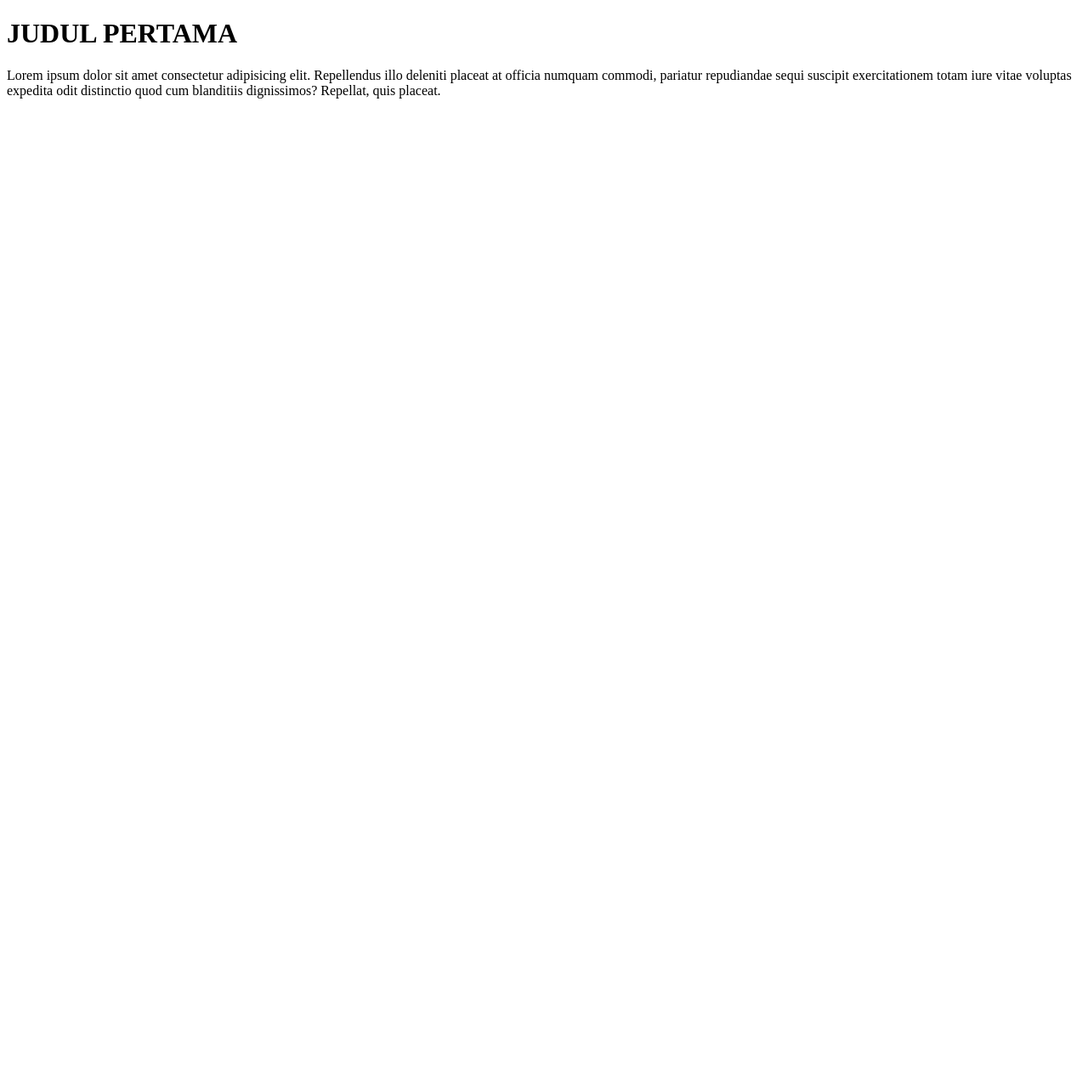
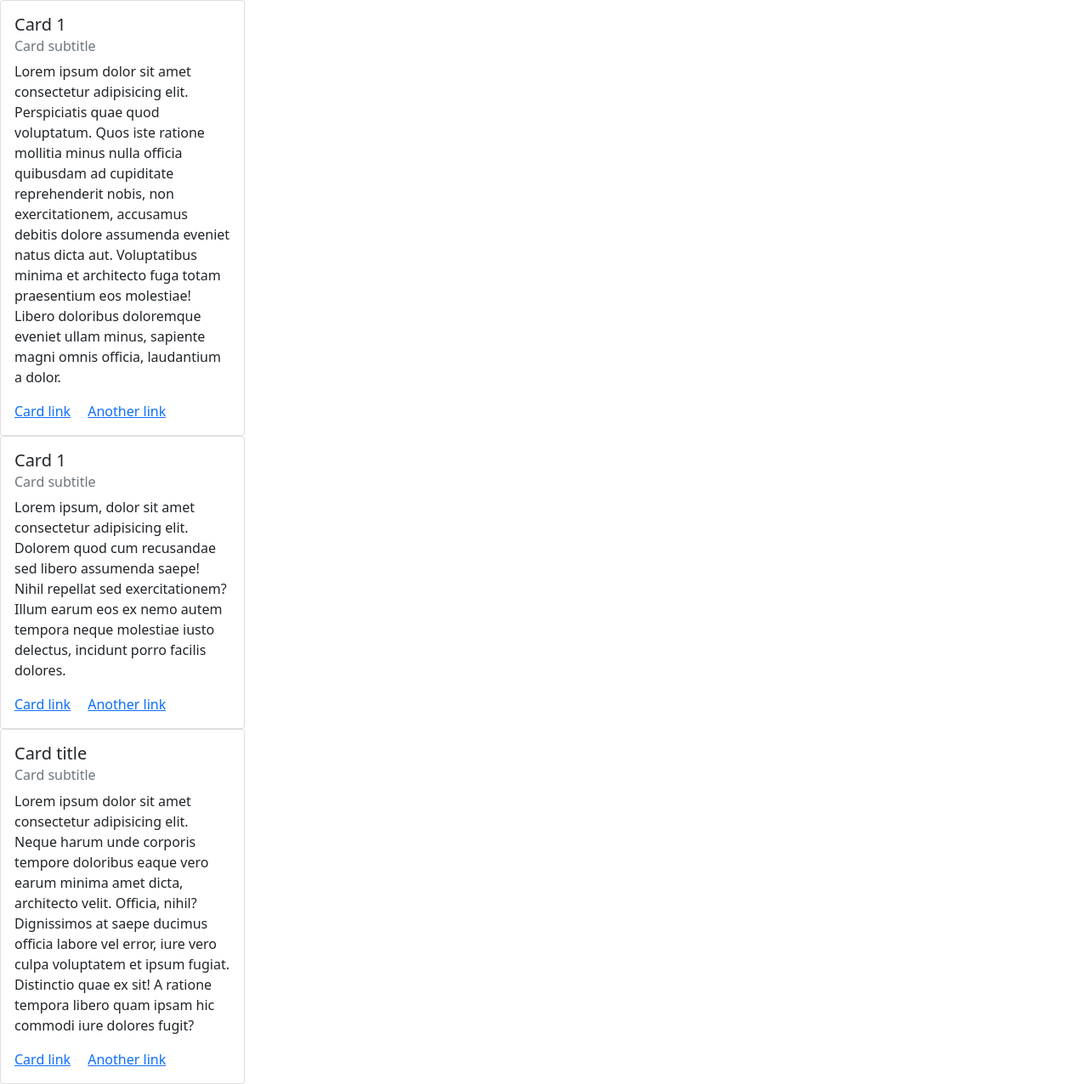
Before and after one commit to kristinargg/contoh-v, a plain HTML site: page index.html in a window 1280 px wide. Shown: the whole page at 85% size. Before the commit the page ends 800 px from the top, so only its background shows below. Drawn offline with nearby package versions, Linux system fonts and the light colour scheme.

Commit message:
update index.html

```diff
--- a/index.html
+++ b/index.html
@@ -5,14 +5,61 @@
     <meta http-equiv="X-UA-Compatible" content="IE=edge" />
     <meta name="viewport" content="width=device-width, initial-scale=1.0" />
     <title>CONTOH SEMENTARA</title>
+    <!-- CSS BOOTSTRAP -->
+    <link
+      href="https://cdn.jsdelivr.net/npm/bootstrap@5.0.2/dist/css/bootstrap.min.css"
+      rel="stylesheet"
+      integrity="sha384-EVSTQN3/azprG1Anm3QDgpJLIm9Nao0Yz1ztcQTwFspd3yD65VohhpuuCOmLASjC"
+      crossorigin="anonymous"
+    />
   </head>
   <body>
-    <h1>JUDUL PERTAMA</h1>
-    <p>
-      Lorem ipsum dolor sit amet consectetur adipisicing elit. Repellendus illo
-      deleniti placeat at officia numquam commodi, pariatur repudiandae sequi
-      suscipit exercitationem totam iure vitae voluptas expedita odit distinctio
-      quod cum blanditiis dignissimos? Repellat, quis placeat.
-    </p>
+    <div class="card" style="width: 18rem">
+      <div class="card-body">
+        <h5 class="card-title">Card 1</h5>
+        <h6 class="card-subtitle mb-2 text-muted">Card subtitle</h6>
+        <p class="card-text">
+          Lorem ipsum dolor sit amet consectetur adipisicing elit. Perspiciatis
+          quae quod voluptatum. Quos iste ratione mollitia minus nulla officia
+          quibusdam ad cupiditate reprehenderit nobis, non exercitationem,
+          accusamus debitis dolore assumenda eveniet natus dicta aut.
+          Voluptatibus minima et architecto fuga totam praesentium eos
+          molestiae! Libero doloribus doloremque eveniet ullam minus, sapiente
+          magni omnis officia, laudantium a dolor.
+        </p>
+        <a href="#" class="card-link">Card link</a>
+        <a href="#" class="card-link">Another link</a>
+      </div>
+    </div>
+    <div class="card" style="width: 18rem">
+      <div class="card-body">
+        <h5 class="card-title">Card 1</h5>
+        <h6 class="card-subtitle mb-2 text-muted">Card subtitle</h6>
+        <p class="card-text">
+          Lorem ipsum, dolor sit amet consectetur adipisicing elit. Dolorem quod
+          cum recusandae sed libero assumenda saepe! Nihil repellat sed
+          exercitationem? Illum earum eos ex nemo autem tempora neque molestiae
+          iusto delectus, incidunt porro facilis dolores.
+        </p>
+        <a href="#" class="card-link">Card link</a>
+        <a href="#" class="card-link">Another link</a>
+      </div>
+    </div>
+    <div class="card" style="width: 18rem">
+      <div class="card-body">
+        <h5 class="card-title">Card title</h5>
+        <h6 class="card-subtitle mb-2 text-muted">Card subtitle</h6>
+        <p class="card-text">
+          Lorem ipsum dolor sit amet consectetur adipisicing elit. Neque harum
+          unde corporis tempore doloribus eaque vero earum minima amet dicta,
+          architecto velit. Officia, nihil? Dignissimos at saepe ducimus officia
+          labore vel error, iure vero culpa voluptatem et ipsum fugiat.
+          Distinctio quae ex sit! A ratione tempora libero quam ipsam hic
+          commodi iure dolores fugit?
+        </p>
+        <a href="#" class="card-link">Card link</a>
+        <a href="#" class="card-link">Another link</a>
+      </div>
+    </div>
   </body>
 </html>
```
